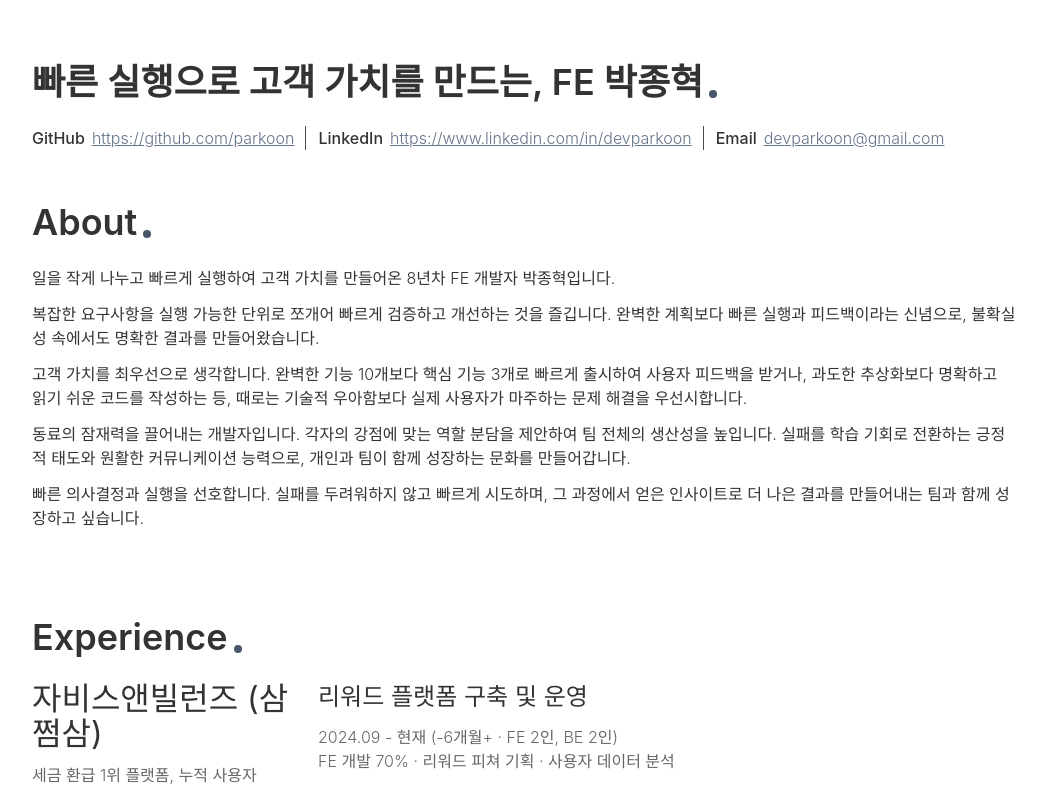
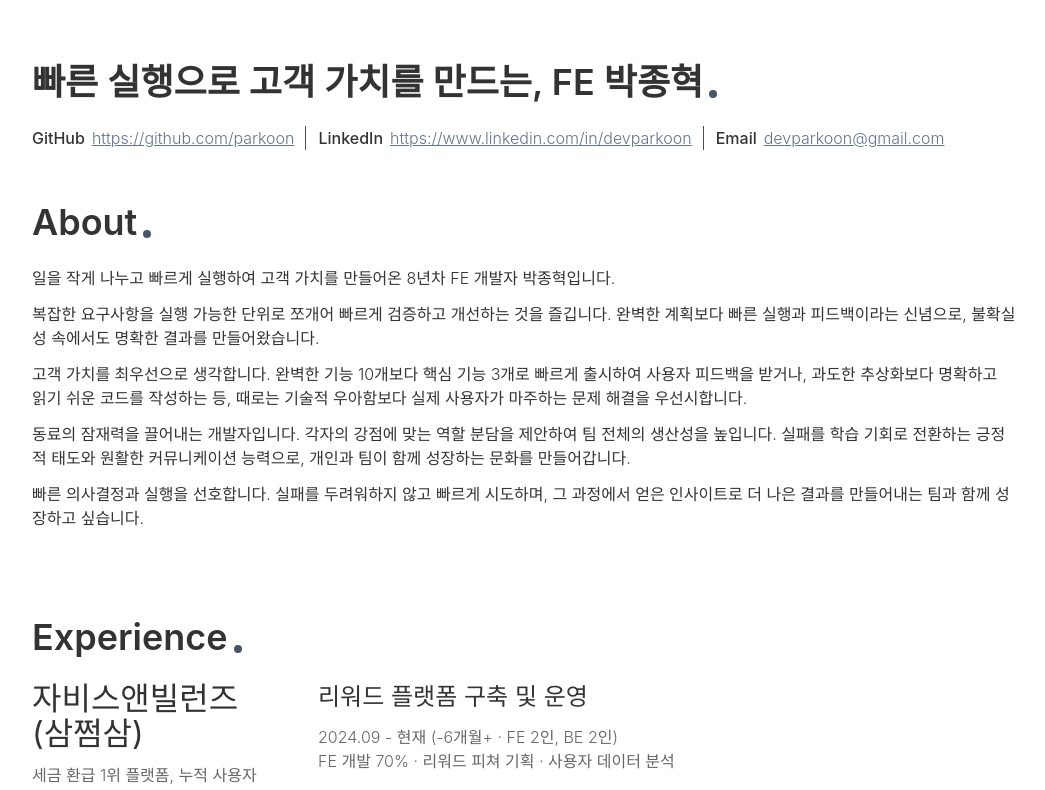
Before and after one commit to parkoon/about, a React (Vite) app: page / in a window 1280 px wide. Shown: the top 790 px of the page, without its empty margins (116-1161 px from the left). Built offline with nearby package versions, Linux system fonts and the light colour scheme; a web font is replaced by a local one.

Commit message:
fix: 스타일

```diff
--- a/src/components/work-experience.tsx
+++ b/src/components/work-experience.tsx
@@ -25,7 +25,7 @@ export const WorkExperience = () => {
               key={index}
               left={
                 <>
-                  <h3 className="relative text-[32px] font-normal mb-3 whitespace-pre-line leading-[110%]">
+                  <h3 className="relative text-[32px] font-normal mb-3 whitespace-pre-line leading-[110%] break-keep">
                     {corp}
                   </h3>
 
```
